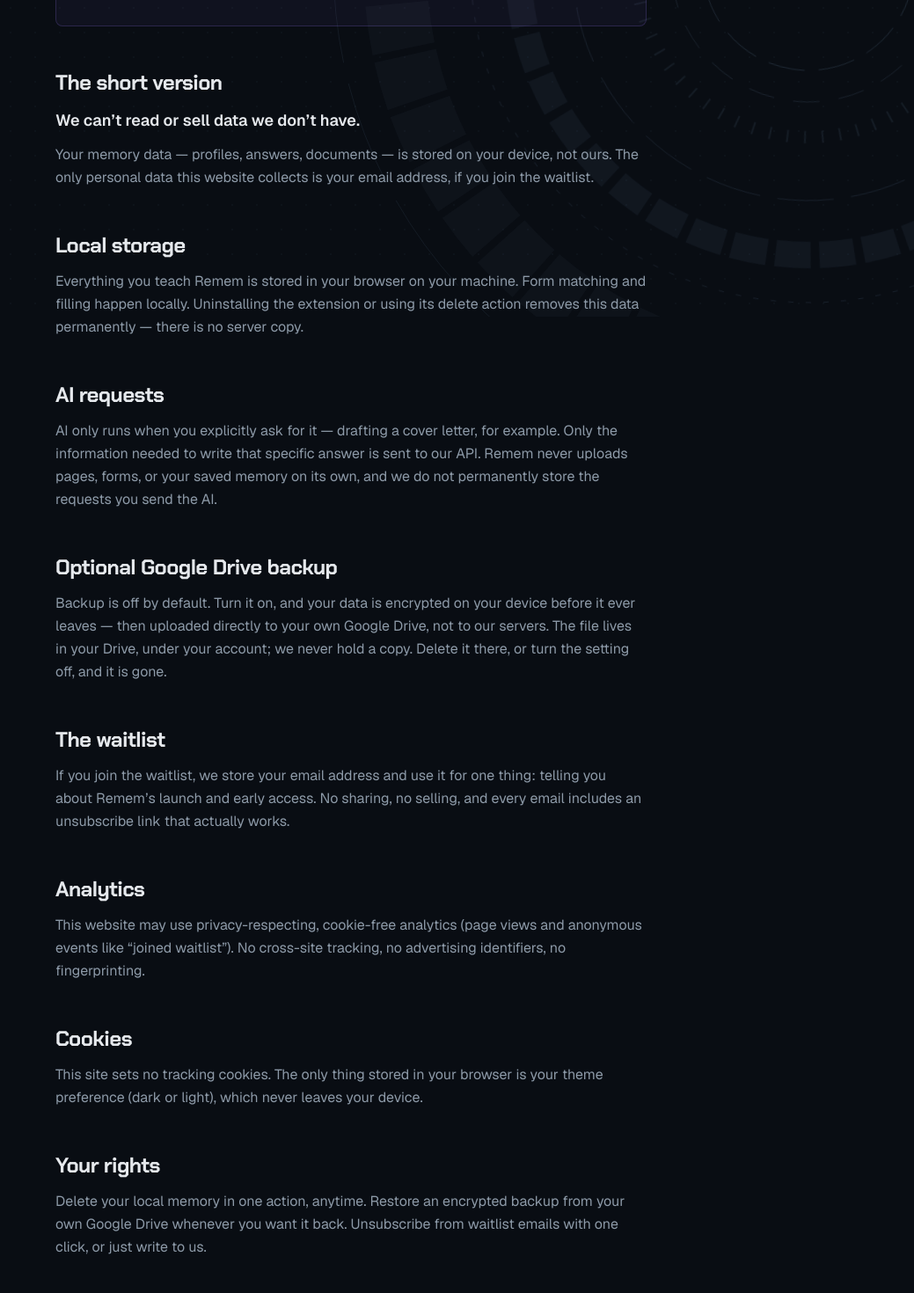
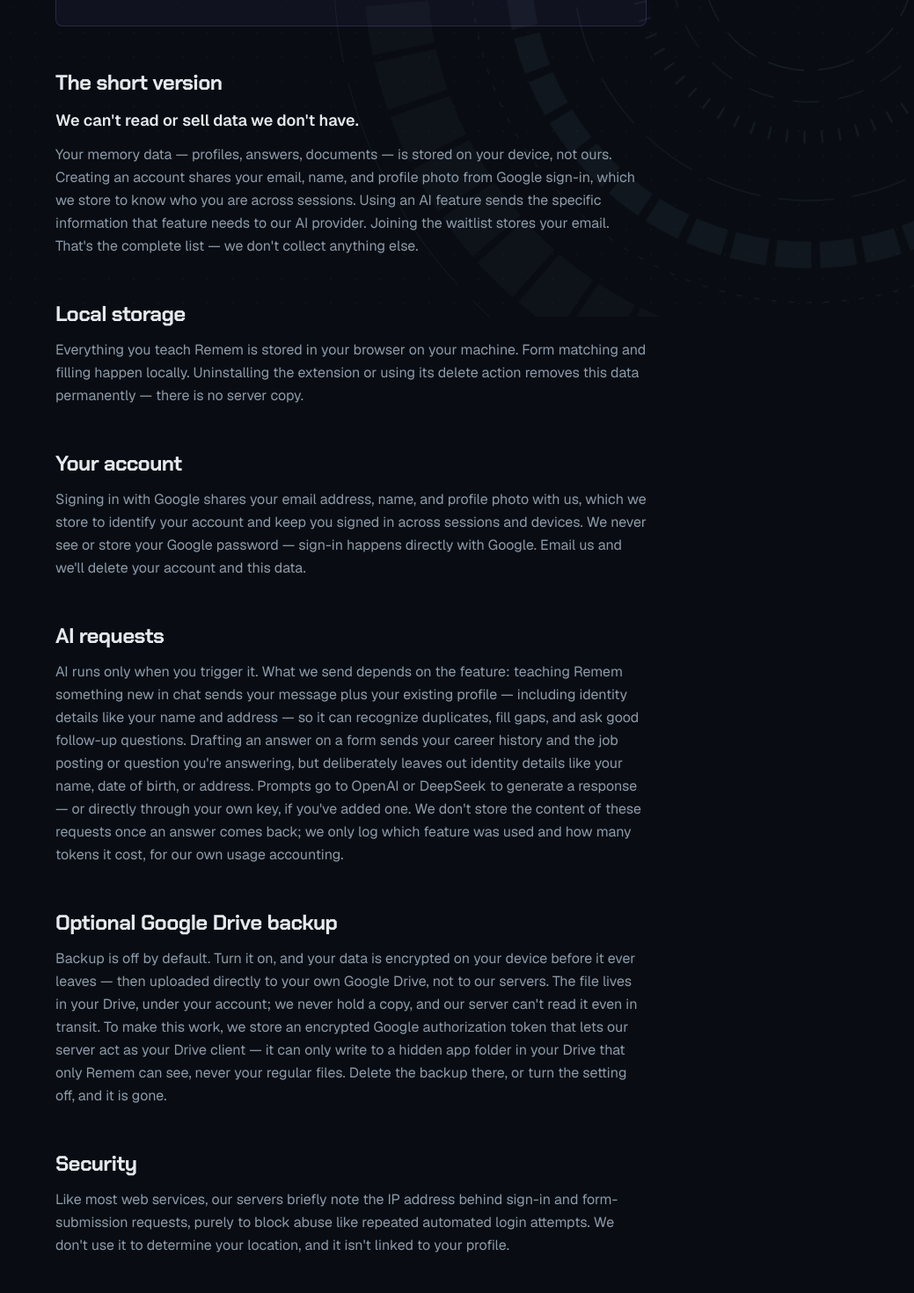
Before and after one commit to Rememapp/remem-web, a Next.js app: page /privacy in a window 1280 px wide. Shown: the part 440-1910 px from the top of the page at 88% size, without its empty margins (241-1280 px from the left). Built offline with nearby package versions, Linux system fonts and the light colour scheme; no server answers.

Commit message:
docs: update privacy policy with detailed information on account data, AI request handling, Google Drive backups, and security practices

```diff
--- a/src/app/privacy/page.tsx
+++ b/src/app/privacy/page.tsx
@@ -13,8 +13,10 @@
 const sections = [
     {
         heading: 'The short version',
-        lead: 'We can’t read or sell data we don’t have.',
-        body: ['Your memory data — profiles, answers, documents — is stored on your device, not ours. The only personal data this website collects is your email address, if you join the waitlist.'],
+        lead: "We can't read or sell data we don't have.",
+        body: [
+            "Your memory data — profiles, answers, documents — is stored on your device, not ours. Creating an account shares your email, name, and profile photo from Google sign-in, which we store to know who you are across sessions. Using an AI feature sends the specific information that feature needs to our AI provider. Joining the waitlist stores your email. That's the complete list — we don't collect anything else.",
+        ],
     },
     {
         heading: 'Local storage',
@@ -23,27 +25,39 @@
         ],
     },
     {
+        heading: 'Your account',
+        body: [
+            "Signing in with Google shares your email address, name, and profile photo with us, which we store to identify your account and keep you signed in across sessions and devices. We never see or store your Google password — sign-in happens directly with Google. Email us and we'll delete your account and this data.",
+        ],
+    },
+    {
         heading: 'AI requests',
         body: [
-            'AI only runs when you explicitly ask for it — drafting a cover letter, for example. Only the information needed to write that specific answer is sent to our API. Remem never uploads pages, forms, or your saved memory on its own, and we do not permanently store the requests you send the AI.',
+            "AI runs only when you trigger it. What we send depends on the feature: teaching Remem something new in chat sends your message plus your existing profile — including identity details like your name and address — so it can recognize duplicates, fill gaps, and ask good follow-up questions. Drafting an answer on a form sends your career history and the job posting or question you're answering, but deliberately leaves out identity details like your name, date of birth, or address. Prompts go to OpenAI or DeepSeek to generate a response — or directly through your own key, if you've added one. We don't store the content of these requests once an answer comes back; we only log which feature was used and how many tokens it cost, for our own usage accounting.",
         ],
     },
     {
         heading: 'Optional Google Drive backup',
         body: [
-            'Backup is off by default. Turn it on, and your data is encrypted on your device before it ever leaves — then uploaded directly to your own Google Drive, not to our servers. The file lives in your Drive, under your account; we never hold a copy. Delete it there, or turn the setting off, and it is gone.',
+            "Backup is off by default. Turn it on, and your data is encrypted on your device before it ever leaves — then uploaded directly to your own Google Drive, not to our servers. The file lives in your Drive, under your account; we never hold a copy, and our server can't read it even in transit. To make this work, we store an encrypted Google authorization token that lets our server act as your Drive client — it can only write to a hidden app folder in your Drive that only Remem can see, never your regular files. Delete the backup there, or turn the setting off, and it is gone.",
+        ],
+    },
+    {
+        heading: 'Security',
+        body: [
+            "Like most web services, our servers briefly note the IP address behind sign-in and form-submission requests, purely to block abuse like repeated automated login attempts. We don't use it to determine your location, and it isn't linked to your profile.",
         ],
     },
     {
         heading: 'The waitlist',
         body: [
-            'If you join the waitlist, we store your email address and use it for one thing: telling you about Remem’s launch and early access. No sharing, no selling, and every email includes an unsubscribe link that actually works.',
+            "If you join the waitlist, we store your email address and use it for one thing: telling you about Remem's launch and early access. No sharing, no selling, and every email includes an unsubscribe link that actually works.",
         ],
     },
     {
         heading: 'Analytics',
         body: [
-            'This website may use privacy-respecting, cookie-free analytics (page views and anonymous events like “joined waitlist”). No cross-site tracking, no advertising identifiers, no fingerprinting.',
+            'This website may use privacy-respecting, cookie-free analytics (page views and anonymous events like "joined waitlist"). No cross-site tracking, no advertising identifiers, no fingerprinting.',
         ],
     },
     {
@@ -53,7 +67,7 @@
     {
         heading: 'Your rights',
         body: [
-            'Delete your local memory in one action, anytime. Restore an encrypted backup from your own Google Drive whenever you want it back. Unsubscribe from waitlist emails with one click, or just write to us.',
+            'Delete your local memory in one action, anytime. Restore an encrypted backup from your own Google Drive whenever you want it back. Email us to delete your account. Unsubscribe from waitlist emails with one click, or just write to us.',
         ],
     },
     {
```
